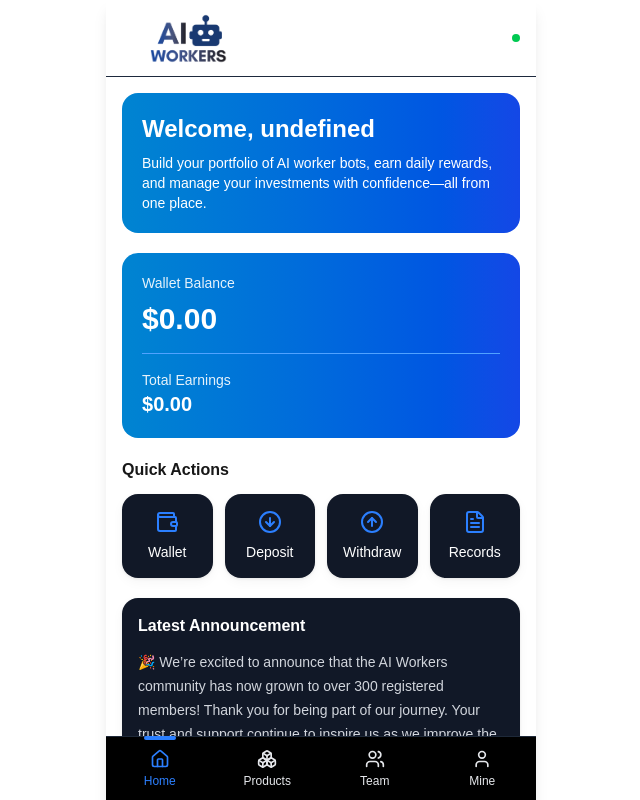
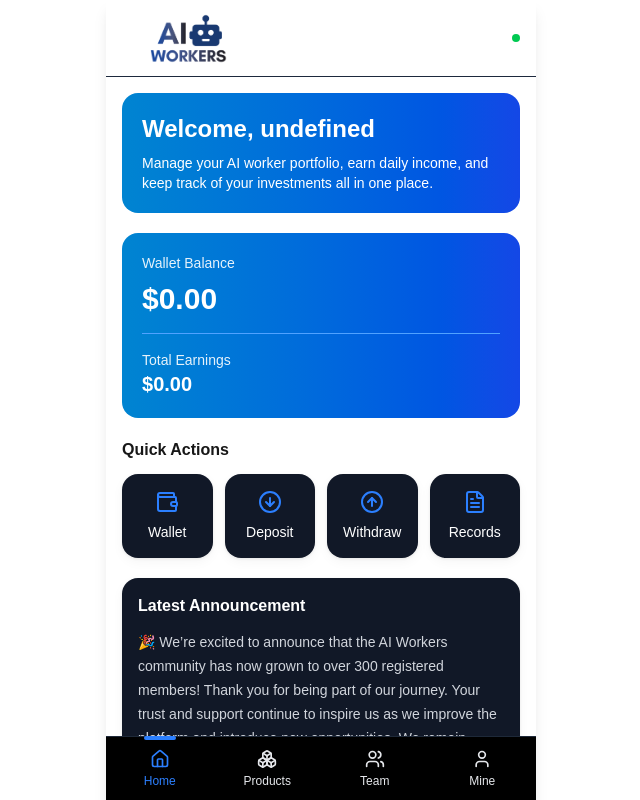
Before and after one commit to chinexus29-spec/aiworkers, a Next.js app: page / in a window 1280 px wide. Shown: the top 800 px of the page, without its empty margins (319-959 px from the left). Built offline with nearby package versions, Linux system fonts and the light colour scheme; no server answers; the database is empty; sample sign-in values are in the browser's storage.

Commit message:
add user plans api

```diff
--- a/src/app/page.tsx
+++ b/src/app/page.tsx
@@ -74,8 +74,8 @@ useEffect(() => {
   </h2>
 
         <p className="mt-2 text-sm">
-          Build your portfolio of AI worker bots, earn daily rewards, and manage your investments with confidence—all from one place.
-        </p>
+          Manage your AI worker portfolio, earn daily income, and keep track of your investments all in one place.
+ </p>
       </section>
 
       {/* Balance */}
```
